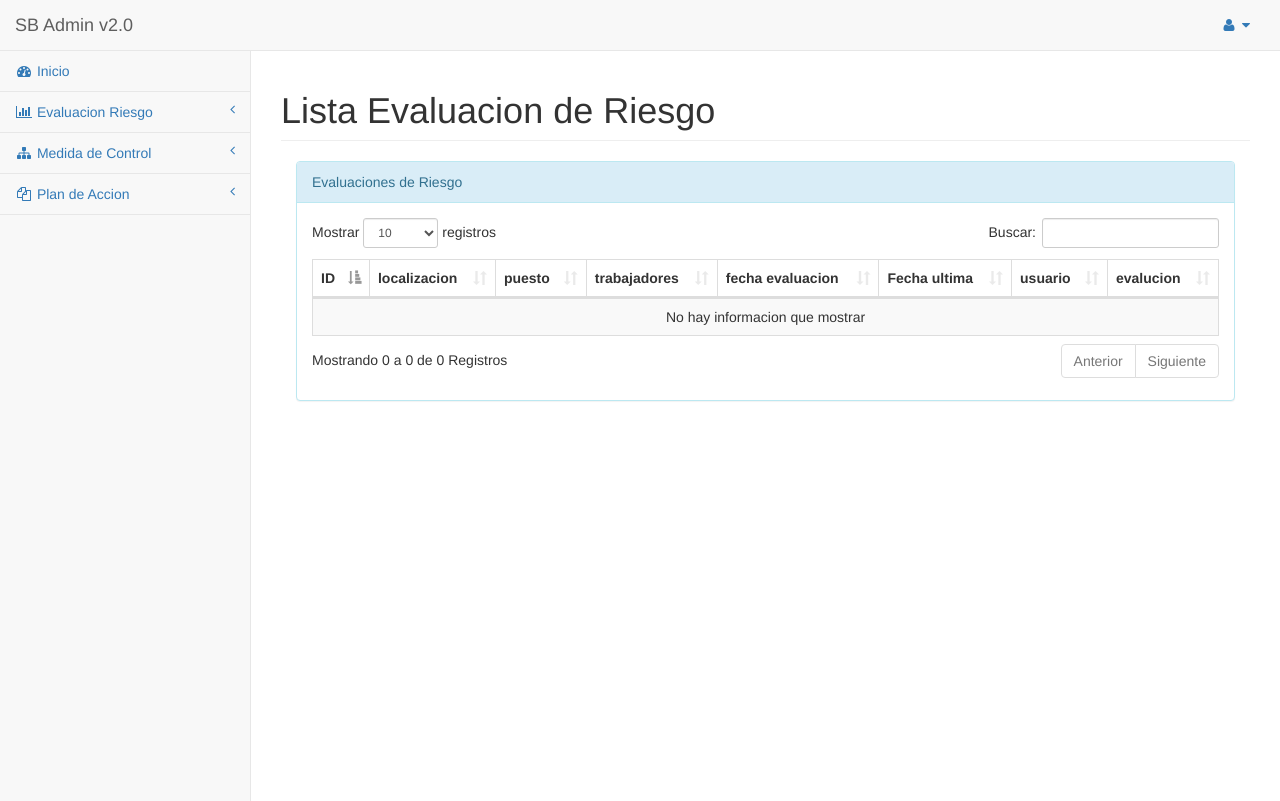
After one commit to brayanL/usst, a Django app: a page that uses apps/inicio/templates/base.html in a window 1280 px wide. The commit adds this page. Run offline with Django 3.2, Linux system fonts and the light colour scheme; data that the repository does not hold is empty; some libraries are stand-ins or nearby versions.

Commit message:
Listar Evaluaciones de Riesgo

```diff
--- /dev/null
+++ b/apps/control/templates/list_eval_riesgo.html
@@ -0,0 +1,38 @@
+{% extends 'base.html' %}
+{% block titulo_pagina %}Lista Evaluacion de Riesgo{% endblock titulo_pagina %}
+{% block titulo %}Lista Evaluacion de Riesgo{% endblock titulo %}
+{% block contenido %}
+    <div class="col-lg-12">
+        <div class="panel panel-info">
+            <div class="panel-heading">Evaluaciones de Riesgo</div>
+            <div class="panel-body">
+                <div class="table-responsive form-inline">
+                    <table id="tb_evalriesgo" class="table table-bordered table-striped display table-color" aria-describedby="lista de evaluaciones">
+
+                    </table>
+                </div>
+            </div>
+        </div>
+    </div>
+    <script type="text/javascript">
+        var datos = [];
+        {% for eval in evaluaciones %}
+            datos.push(["{{ eval.id }}", "{{ eval.localizacion }}", "{{ eval.puesto }}", "{{ eval.trabajadores }}",
+                "{{ eval.fecha_eval }}", "{{ eval.fecha_ul_eval }}", "{{ eval.usuario }}", "{{ eval.evaluacion }}"]);
+        {% endfor %}
+        $(document).ready(function(){
+            $("#tb_evalriesgo").dataTable({
+                "data": datos,
+                "columns":[
+                    {"title": "ID"},
+                    {"title": "localizacion"},
+                    {"title": "puesto"},
+                    {"title": "trabajadores"},
+                    {"title": "fecha evaluacion"},
+                    {"title": "Fecha ultima"},
+                    {"title": "usuario"},
+                    {"title": "evalucion"},
+                ]
+            })});
+    </script>
+{% endblock contenido %}
--- a/apps/control/urls.py
+++ b/apps/control/urls.py
@@ -5,4 +5,5 @@ urlpatterns = [
     url(r'^eval_riesgo/$', new_eval_riesgo, name='new_eval_riesgo'),
     url(r'^carga_friesgos/$', carga_friesgos, name='carga_friesgos'),
     url(r'^carga_peligros/$', carga_peligros, name='carga_peligros'),
+    url(r'^list_evaluaciones/$', list_eval_riesgo, name="evaluciones")
 ]
--- a/apps/control/views.py
+++ b/apps/control/views.py
@@ -38,7 +38,7 @@ def new_eval_riesgo(request):
 
 def list_eval_riesgo(request):
     evaluaciones = evaluacion_riesgo.objects.all()
-    return render(request, {"evaluaciones": evaluaciones})
+    return render(request, "list_eval_riesgo.html", {"evaluaciones": evaluaciones})
 
 def carga_friesgos(request):
     if request.method == "GET" and request.is_ajax():
--- a/apps/inicio/templates/base.html
+++ b/apps/inicio/templates/base.html
@@ -123,7 +123,8 @@
                                     <a class="{{ active_n }}" href="{% url 'control_app:new_eval_riesgo' %}">Nuevo</a>
                                 </li>
                                 <li>
-                                    <a href="#">Listar</a>
+                                    <a href="{% url 'control_app:evaluciones' %}">Listar</a>
+                                    <!--<a href="control_app:evalucion">Listar</a-->
                                 </li>
                             </ul>
                             <!-- /.nav-second-level -->
--- a/local_settings.py
+++ b/local_settings.py
@@ -9,8 +9,8 @@ DATABASES = {
     "default": {
         'ENGINE': 'django.db.backends.postgresql_psycopg2',
         "NAME": "usst_db",
-        "USER": "postgres",
-        "PASSWORD": "poker12324",
+        "USER": "user1",
+        "PASSWORD": "admin",
         "HOST": "localhost",
         "PORT": "5432",
     }
```
